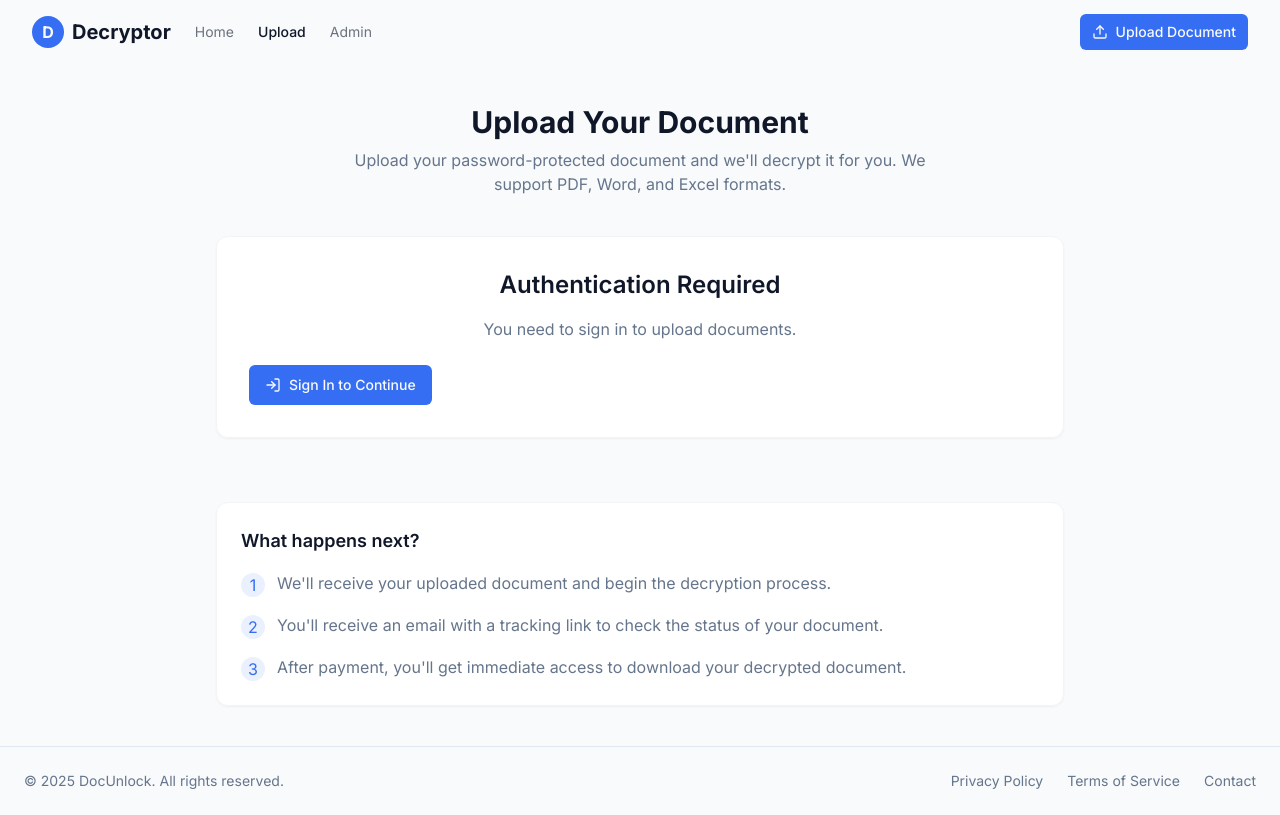
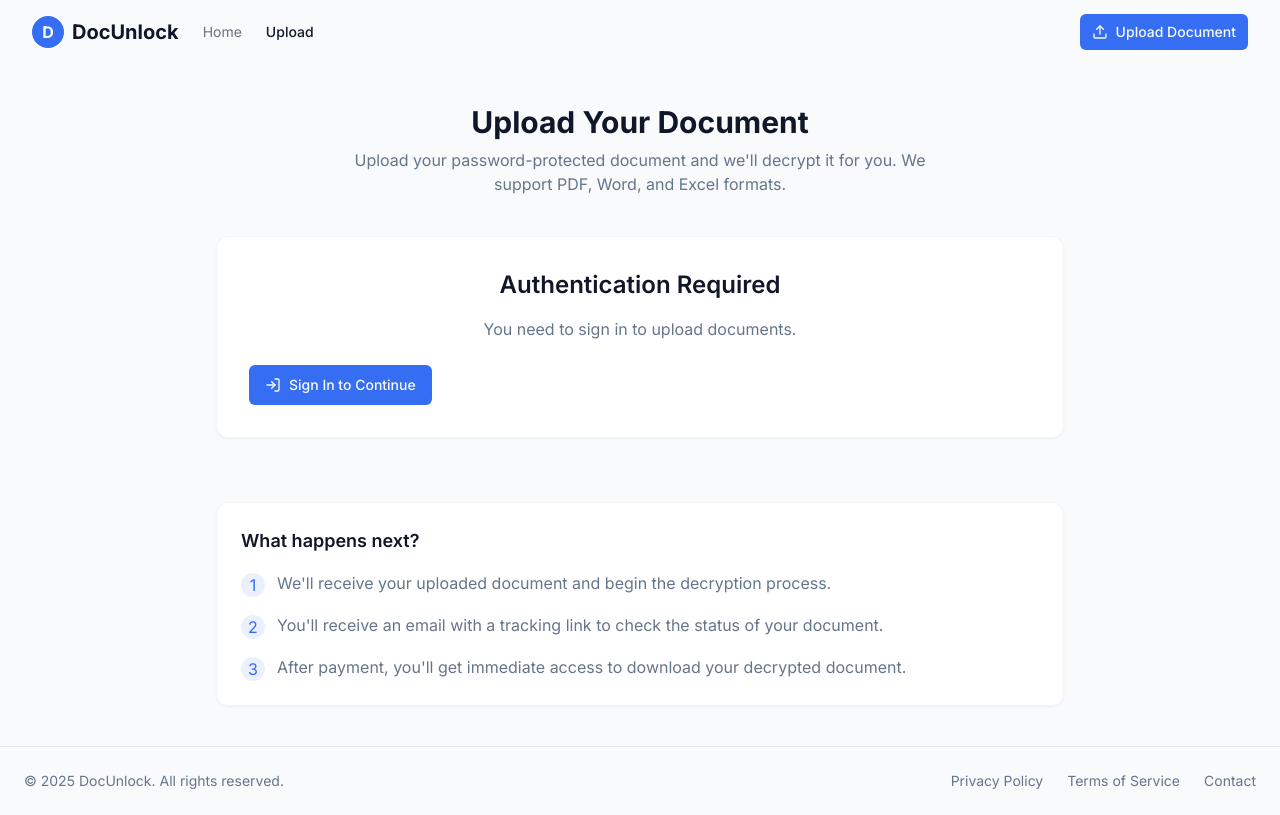
Before and after one commit to gman1160/test1160, a React (Vite) app: page /upload in a window 1280 px wide. Built offline with nearby package versions, Linux system fonts and the light colour scheme.

Commit message:
Revert name change and remove admin link
Reverts the application name back to DocUnlock and removes the admin dashboard link from the customer-facing navigation.

```diff
--- a/src/components/Navbar.tsx
+++ b/src/components/Navbar.tsx
@@ -3,7 +3,7 @@ import React, { useState, useEffect } from "react";
 import { Link, useLocation, useNavigate } from "react-router-dom";
 import { motion } from "framer-motion";
 import { Button } from "@/components/ui/button";
-import { Menu, X, Shield, Upload as UploadIcon } from "lucide-react";
+import { Menu, X, Upload as UploadIcon } from "lucide-react";
 
 const Navbar = () => {
   const [isMenuOpen, setIsMenuOpen] = useState(false);
@@ -51,7 +51,7 @@ const Navbar = () => {
               D
             </div>
             <span className="font-bold text-xl hidden md:inline-block">
-              Decryptor
+              DocUnlock
             </span>
           </Link>
 
@@ -76,16 +76,7 @@ const Navbar = () => {
             >
               Upload
             </Link>
-            <Link
-              to="/admin"
-              className={`text-sm transition-colors hover:text-foreground/80 ${
-                location.pathname === "/admin"
-                  ? "text-foreground font-medium"
-                  : "text-foreground/60"
-              }`}
-            >
-              Admin
-            </Link>
+            {/* Admin link removed from the navbar */}
           </nav>
         </div>
 
@@ -120,7 +111,7 @@ const Navbar = () => {
                 <div className="w-8 h-8 rounded-full bg-primary flex items-center justify-center text-primary-foreground font-bold">
                   D
                 </div>
-                <span className="font-bold text-xl">Decryptor</span>
+                <span className="font-bold text-xl">DocUnlock</span>
               </Link>
               <button
                 onClick={toggleMenu}
@@ -152,17 +143,7 @@ const Navbar = () => {
               >
                 Upload
               </Link>
-              <Link
-                to="/admin"
-                className={`py-2 transition-colors flex items-center gap-2 ${
-                  location.pathname === "/admin"
-                    ? "text-foreground font-medium"
-                    : "text-foreground/60"
-                }`}
-              >
-                <Shield className="h-4 w-4" />
-                Admin
-              </Link>
+              {/* Admin link removed from the mobile menu */}
 
               <div className="mt-auto pt-6 border-t">
                 <Button
```
